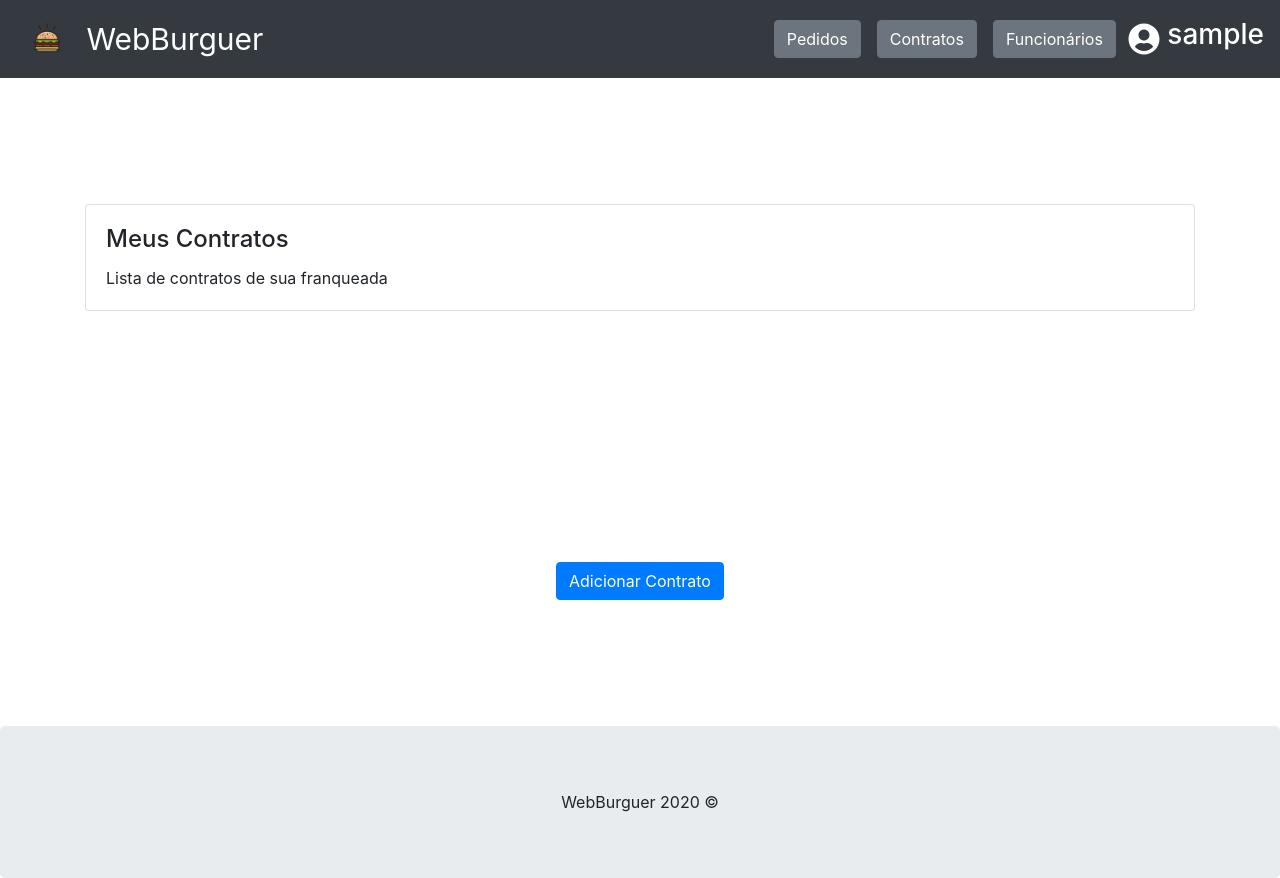
After one commit to gumbarros/webburguer, a Django app: page /contratos/ in a window 1280 px wide. The commit adds this page. Run offline with Django 3.2, Linux system fonts and the light colour scheme; the visitor is signed in with stand-in values (Sample User, id 1); data that the repository does not hold is empty; some libraries are stand-ins or nearby versions.

Commit message:
Contratos

```diff
--- a/src/webburguer_app/models.py
+++ b/src/webburguer_app/models.py
@@ -82,9 +82,9 @@ class Pedido(models.Model):
 
 class Contrato(models.Model):
     nome = models.CharField(max_length=45)
-    descricao = models.CharField(max_length=200)
+    descricao = models.TextField(max_length=200)
     valor = models.FloatField()
-    franqueada = models.ForeignKey(Franqueada, on_delete=models.CASCADE)
+    franqueada = models.ForeignKey(Franqueada, on_delete=models.CASCADE, null=True)
 
     def __str__(self):
         return self.nome
--- a/src/webburguer_app/templates/base.html
+++ b/src/webburguer_app/templates/base.html
@@ -33,7 +33,7 @@
         </ul>
         <nav class="nav justify-content-center m-1">
           <a name="" id="" class="btn btn-secondary m-2" href="/pedidos" role="button">Pedidos</a>
-          <a name="" id="" class="btn btn-secondary m-2" href="#" role="button">Contratos</a>
+          <a name="" id="" class="btn btn-secondary m-2" href="/contratos" role="button">Contratos</a>
           <a name="" id="" class="btn btn-secondary m-2" href="#" role="button">Funcionários</a>
         </nav>
         <i class="fas fa-user-circle fa-2x" style="color: white"></i>
@@ -44,7 +44,9 @@
     {% endblock %}
     <!-- Optional JavaScript -->
     <!-- jQuery first, then Popper.js, then Bootstrap JS -->
-    <div class="container text-center footer">WebBurguer 2020 © </div>
+    <div class="jumbotron footer">
+      <div class="container text-center">WebBurguer 2020 © </div>
+    </div>
     <script defer src="https://use.fontawesome.com/releases/v5.1.1/js/all.js" integrity="sha384-BtvRZcyfv4r0x/phJt9Y9HhnN5ur1Z+kZbKVgzVBAlQZX4jvAuImlIz+bG7TS00a" crossorigin="anonymous"></script>
     <script src="https://code.jquery.com/jquery-3.3.1.slim.min.js" integrity="sha384-q8i/X+965DzO0rT7abK41JStQIAqVgRVzpbzo5smXKp4YfRvH+8abtTE1Pi6jizo" crossorigin="anonymous"></script>
     <script src="https://cdnjs.cloudflare.com/ajax/libs/popper.js/1.14.7/umd/popper.min.js" integrity="sha384-UO2eT0CpHqdSJQ6hJty5KVphtPhzWj9WO1clHTMGa3JDZwrnQq4sF86dIHNDz0W1" crossorigin="anonymous"></script>
--- /dev/null
+++ b/src/webburguer_app/templates/contratos.html
@@ -0,0 +1,28 @@
+{% extends "base.html" %}
+{%block title%}
+Contratos
+{%endblock%}
+{%block content%}
+<div class="container h-100">
+    <div class="row align-items-center h-100 m-10">
+        <div class="col-sm-12">
+            <div class="card">
+                <div class="card-body">
+                    <h4 class="card-title">Meus Contratos</h4>
+                    <p class="card-text">Lista de contratos de sua franqueada</p>
+                </div>
+                <ul class="list-group list-group-flush">
+                    {% for contrato in contratos %}
+                    <li class="list-group-item">
+                        {{contrato.nome}} - R${{contrato.valor}}
+                    </li>
+                    {% endfor %}
+                </ul>
+            </div>
+        </div>
+        <div class="col-sm-12 text-center">
+            <a href="/cadastro_contrato" type="button" class="btn btn-primary text-center">Adicionar Contrato</a>
+        </div>
+    </div>
+</div>
+{%endblock%}
--- a/src/webburguer_app/templates/pedidos.html
+++ b/src/webburguer_app/templates/pedidos.html
@@ -1,6 +1,6 @@
 {% extends "base.html" %}
 {%block title%}
-WebBurguer
+Pedidos
 {%endblock%}
 {%block content%}
 <div class="container h-100">
--- a/src/webburguer_app/urls.py
+++ b/src/webburguer_app/urls.py
@@ -9,5 +9,7 @@ urlpatterns = [
     path('home/', views.home),
     path('pedidos/', views.pedidos),
     path('cadastro_pedido/', views.cadastroPedido),
-    path('pagar_pedido/<int:id>/', views.pagarPedido)
+    path('pagar_pedido/<int:id>/', views.pagarPedido),
+    path('contratos/', views.contratos),
+    path('cadastro_contrato', views.cadastroContrato)
 ]
--- a/src/webburguer_app/views.py
+++ b/src/webburguer_app/views.py
@@ -4,8 +4,8 @@ from django.http import HttpResponse
 from django.template import loader
 from django.contrib.auth import get_user_model
 from django.shortcuts import redirect
-from .forms import FranqueadaForm, UserForm, PedidoForm
-from webburguer_app.models import Franqueada, BurguerUser, Produto, Pedido
+from .forms import FranqueadaForm, UserForm, PedidoForm, ContratoForm
+from webburguer_app.models import Franqueada, BurguerUser, Produto, Pedido, Contrato
 
 def index(request):
     return render(request, 'index.html')
@@ -44,6 +44,19 @@ def cadastroPedido(request):
         return render(request, 'cadastro_pedido.html', {'pedidoForm':pedidoForm})
 
 @login_required
+def cadastroContrato(request):
+    if request.method == "POST":
+        contratoForm = ContratoForm(request.POST)
+        if contratoForm.is_valid():
+            contrato = contratoForm.save()
+            contrato.franqueada = request.user.franqueada
+            contrato.save()
+            return redirect('/contratos/')
+    else:
+        contratoForm = ContratoForm()
+        return render(request, 'cadastro_contrato.html', {'contratoForm':contratoForm})
+
+@login_required
 def pagarPedido(request, id):
     pedido = Pedido.objects.get(id=id)
     pedido.pago = True
@@ -53,3 +66,7 @@ def pagarPedido(request, id):
 @login_required
 def pedidos(request):
     return render(request, 'pedidos.html', {'pedidos': Pedido.objects.all().filter(franqueada=request.user.franqueada)})
+
+@login_required
+def contratos(request):
+    return render(request, 'contratos.html', {'contratos': Contrato.objects.all().filter(franqueada=request.user.franqueada)})
```
Also changed, not shown: src/webburguer_app/forms.py (+13 -1 lines), src/webburguer_app/templates/cadastro_contrato.html (added, +24 -0 lines), src/webburguer_app/migrations/0010_auto_20200916_0939.py (added).
